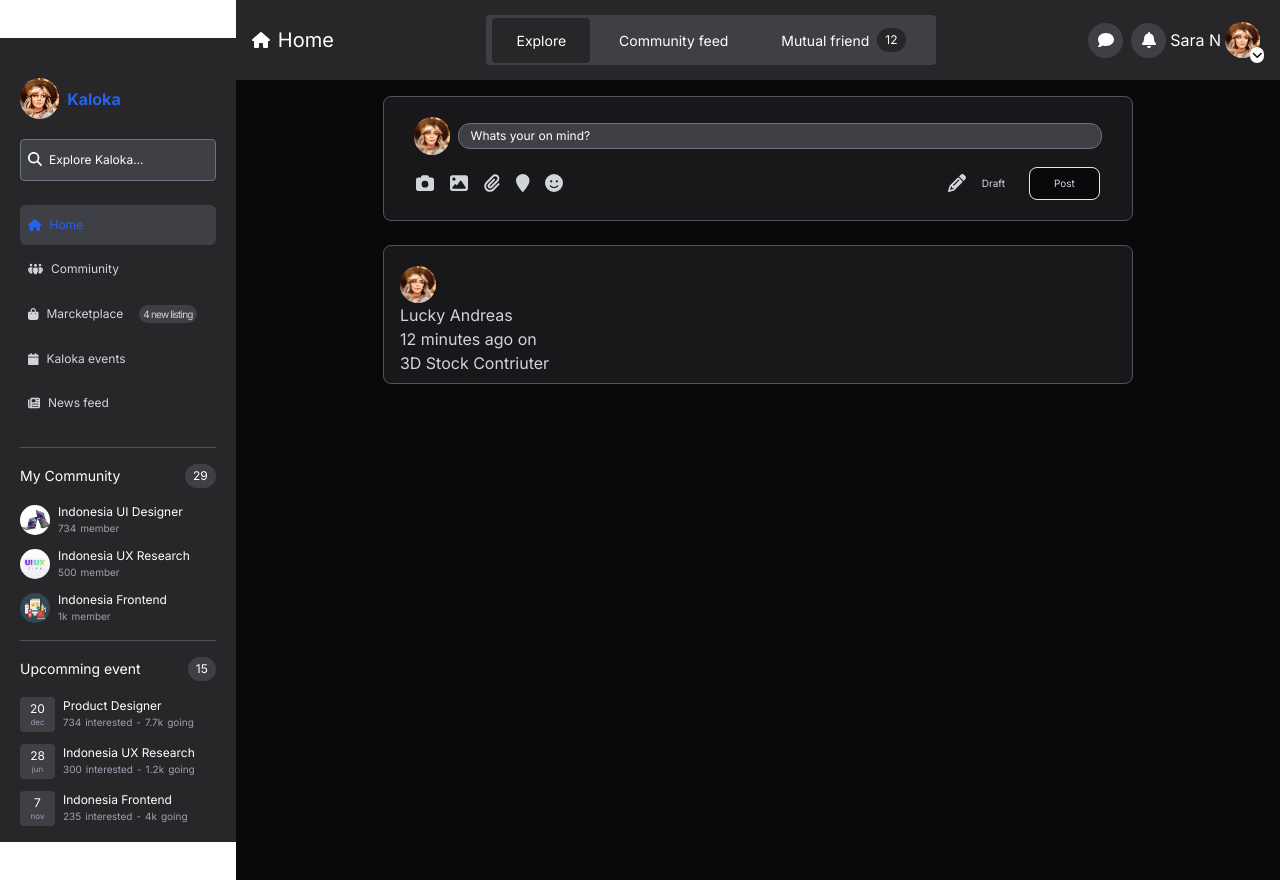
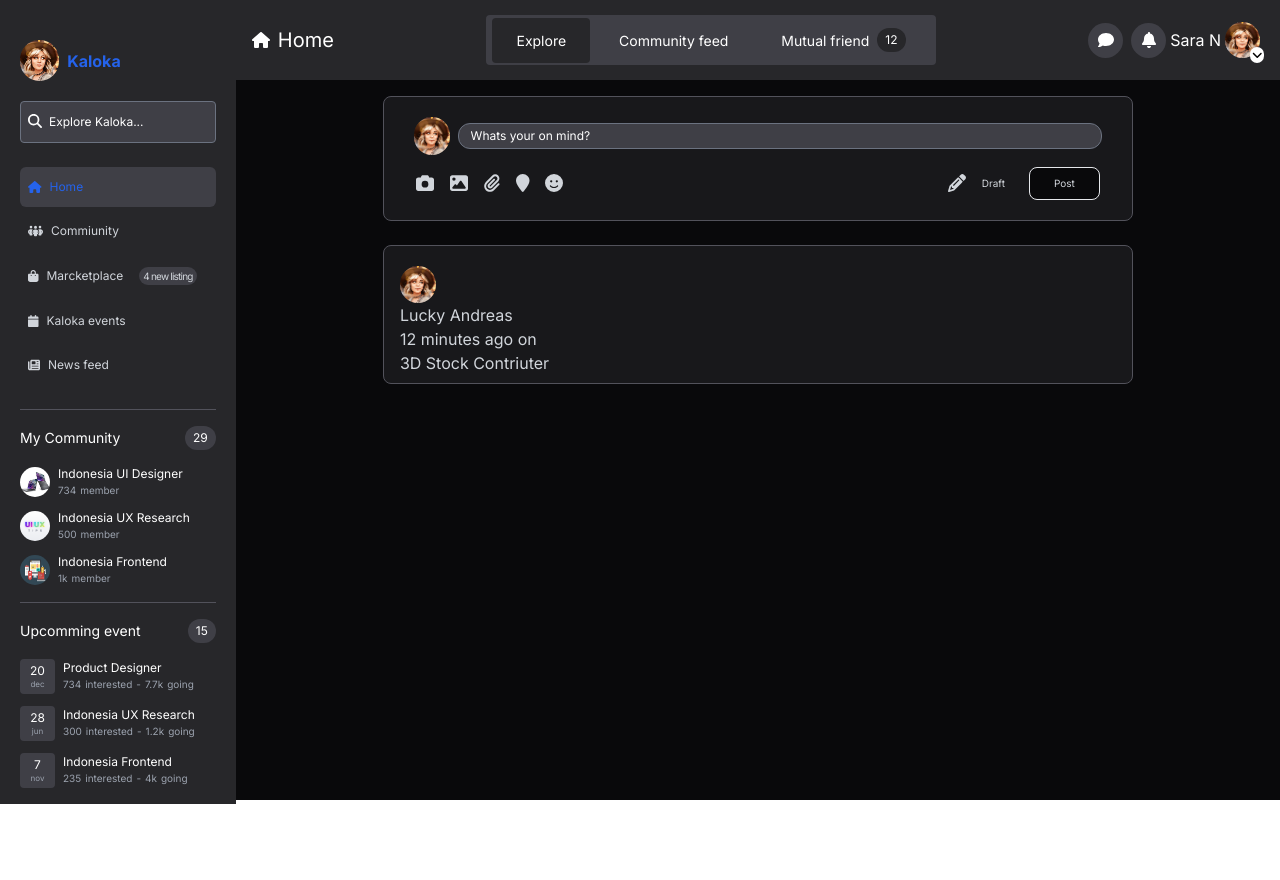
Before and after one commit to CaseoJKL/mern-front, a Next.js app: page /home in a window 1280 px wide. After the commit the page ends 804 px from the top, so only its background shows below. Built offline with nearby package versions, Linux system fonts and the light colour scheme.

Commit message:
home page => make items-start for show all item in the top => done

```diff
--- a/src/app/_PageContain/Home.js
+++ b/src/app/_PageContain/Home.js
@@ -4,7 +4,7 @@ import Navbar from "../_Components/Home/Navbar";
 
 const Home = () => {
   return (
-    <main className="flex justify-start items-center">
+    <main className="flex justify-start items-start">
       <LeftSideBar />
       <div className="w-[100vw]">
         <Navbar />
--- a/src/app/globals.css
+++ b/src/app/globals.css
@@ -117,7 +117,7 @@
 
 /* 👇 Start home body Section */
 .home-body {
-  @apply bg-zinc-950 h-[100vh] py-4;
+  @apply bg-zinc-950 h-[calc(100vh-80px)] py-4;
 }
 .post,
 .postcard {
```
